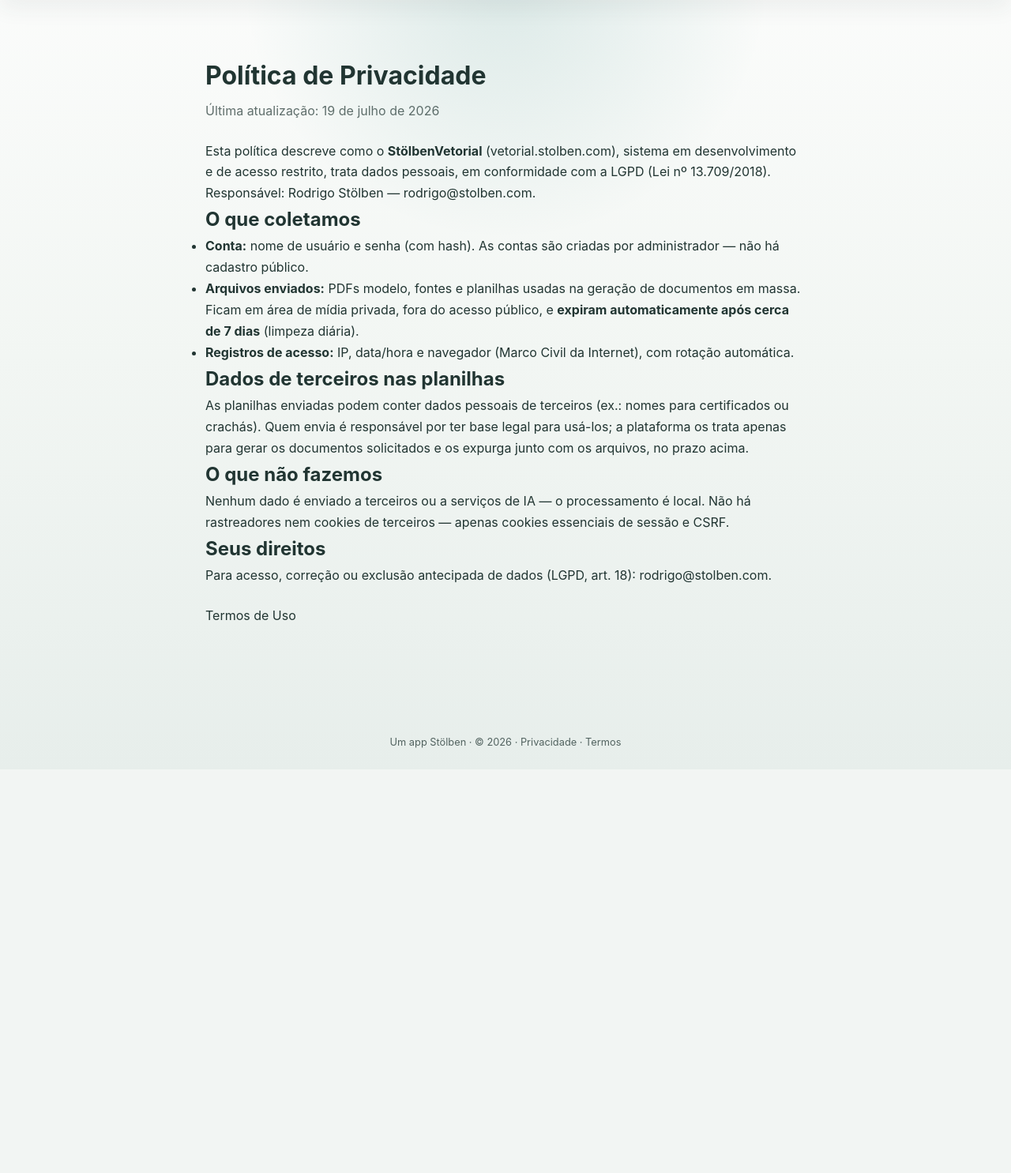
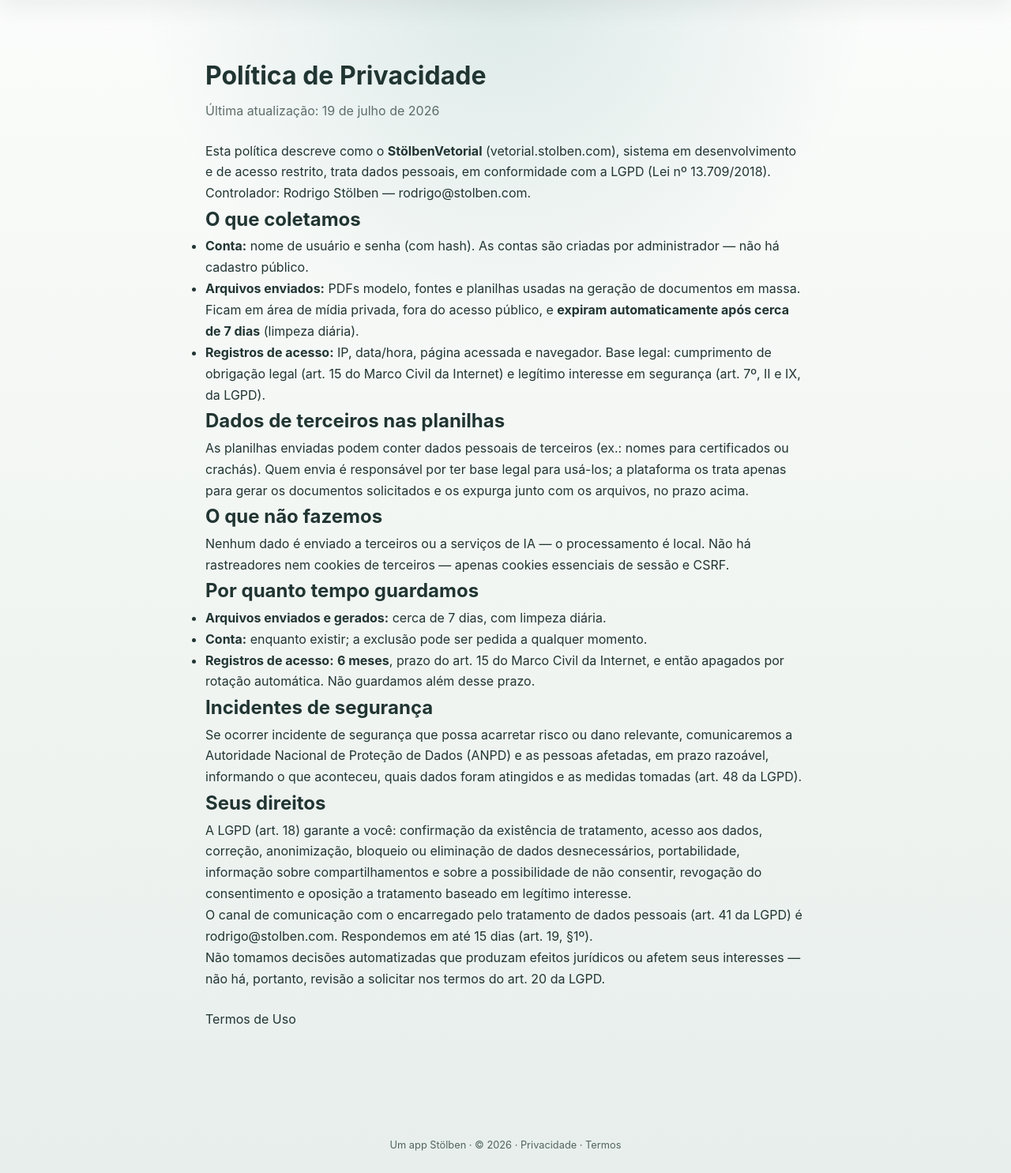
Before and after one commit to rigst/sistema_vetorial, a Django app: page /privacidade/ in a window 1280 px wide. Shown: the part 31-1516 px from the top of the page at 79% size. Before the commit the page ends 978 px from the top, so only its background shows below. Run offline with Django 5.2, Linux system fonts and the light colour scheme; parts of the project's set-up code (start-up, migrations or seed data) failed here and were passed over.

Commit message:
Completa os textos legais após revisão de LGPD
- Prazo de guarda dos registros de acesso explicitado em 6 meses, com a base
  legal do art. 15 do Marco Civil e a ressalva de que não guardamos além disso.
- Dever de comunicar incidente de segurança à ANPD e aos titulares (art. 48).
- Rol do art. 18 completo, canal do encarregado (art. 41) e prazo do art. 19.
- "Responsável" passa a "controlador", que é o termo da lei (art. 5º, VI).
- Nos Termos, a relação controlador/operador quanto aos dados de terceiros nas
  planilhas passa a dizer expressamente que os Termos e a Política constituem o
  instrumento do art. 39.

Co-Authored-By: Claude Opus 5 <noreply@anthropic.com>

```diff
--- a/templates/legal/privacidade.html
+++ b/templates/legal/privacidade.html
@@ -6,13 +6,13 @@
   <h1 style="margin-bottom:.25rem">Política de Privacidade</h1>
   <p style="opacity:.7;margin-bottom:1.5rem">Última atualização: 19 de julho de 2026</p>
 
-  <p>Esta política descreve como o <strong>StölbenVetorial</strong> (vetorial.stolben.com), sistema em desenvolvimento e de acesso restrito, trata dados pessoais, em conformidade com a LGPD (Lei nº 13.709/2018). Responsável: Rodrigo Stölben — <a href="mailto:rodrigo@stolben.com">rodrigo@stolben.com</a>.</p>
+  <p>Esta política descreve como o <strong>StölbenVetorial</strong> (vetorial.stolben.com), sistema em desenvolvimento e de acesso restrito, trata dados pessoais, em conformidade com a LGPD (Lei nº 13.709/2018). Controlador: Rodrigo Stölben — <a href="mailto:rodrigo@stolben.com">rodrigo@stolben.com</a>.</p>
 
   <h2>O que coletamos</h2>
   <ul>
     <li><strong>Conta:</strong> nome de usuário e senha (com hash). As contas são criadas por administrador — não há cadastro público.</li>
     <li><strong>Arquivos enviados:</strong> PDFs modelo, fontes e planilhas usadas na geração de documentos em massa. Ficam em área de mídia privada, fora do acesso público, e <strong>expiram automaticamente após cerca de 7 dias</strong> (limpeza diária).</li>
-    <li><strong>Registros de acesso:</strong> IP, data/hora e navegador (Marco Civil da Internet), com rotação automática.</li>
+    <li><strong>Registros de acesso:</strong> IP, data/hora, página acessada e navegador. Base legal: cumprimento de obrigação legal (art. 15 do Marco Civil da Internet) e legítimo interesse em segurança (art. 7º, II e IX, da LGPD).</li>
   </ul>
 
   <h2>Dados de terceiros nas planilhas</h2>
@@ -21,8 +21,20 @@
   <h2>O que não fazemos</h2>
   <p>Nenhum dado é enviado a terceiros ou a serviços de IA — o processamento é local. Não há rastreadores nem cookies de terceiros — apenas cookies essenciais de sessão e CSRF.</p>
 
+  <h2>Por quanto tempo guardamos</h2>
+  <ul>
+    <li><strong>Arquivos enviados e gerados:</strong> cerca de 7 dias, com limpeza diária.</li>
+    <li><strong>Conta:</strong> enquanto existir; a exclusão pode ser pedida a qualquer momento.</li>
+    <li><strong>Registros de acesso:</strong> <strong>6 meses</strong>, prazo do art. 15 do Marco Civil da Internet, e então apagados por rotação automática. Não guardamos além desse prazo.</li>
+  </ul>
+
+  <h2>Incidentes de segurança</h2>
+  <p>Se ocorrer incidente de segurança que possa acarretar risco ou dano relevante, comunicaremos a Autoridade Nacional de Proteção de Dados (ANPD) e as pessoas afetadas, em prazo razoável, informando o que aconteceu, quais dados foram atingidos e as medidas tomadas (art. 48 da LGPD).</p>
+
   <h2>Seus direitos</h2>
-  <p>Para acesso, correção ou exclusão antecipada de dados (LGPD, art. 18): <a href="mailto:rodrigo@stolben.com">rodrigo@stolben.com</a>.</p>
+  <p>A LGPD (art. 18) garante a você: confirmação da existência de tratamento, acesso aos dados, correção, anonimização, bloqueio ou eliminação de dados desnecessários, portabilidade, informação sobre compartilhamentos e sobre a possibilidade de não consentir, revogação do consentimento e oposição a tratamento baseado em legítimo interesse.</p>
+  <p>O canal de comunicação com o encarregado pelo tratamento de dados pessoais (art. 41 da LGPD) é <a href="mailto:rodrigo@stolben.com">rodrigo@stolben.com</a>. Respondemos em até 15 dias (art. 19, §1º).</p>
+  <p>Não tomamos decisões automatizadas que produzam efeitos jurídicos ou afetem seus interesses — não há, portanto, revisão a solicitar nos termos do art. 20 da LGPD.</p>
 
   <p style="margin-top:1.5rem"><a href="{% url 'termos' %}">Termos de Uso</a></p>
 </div>
--- a/templates/legal/termos.html
+++ b/templates/legal/termos.html
@@ -18,6 +18,9 @@
     <li>Fontes tipográficas enviadas devem estar devidamente licenciadas para o uso pretendido.</li>
   </ul>
 
+  <h2>Dados de terceiros e o papel de cada um</h2>
+  <p>Quanto aos dados pessoais de terceiros contidos nas planilhas que você envia, <strong>você é o controlador</strong> e a plataforma atua como <strong>operadora</strong>, tratando-os apenas para gerar os documentos que você solicita. Estes Termos e a <a href="{% url 'privacidade' %}">Política de Privacidade</a> constituem o instrumento dessa relação, para os fins do art. 39 da LGPD. Os arquivos são eliminados na expiração automática; você pode removê-los antes, a qualquer momento, no próprio sistema.</p>
+
   <h2>Uso aceitável</h2>
   <p>A conta é pessoal e intransferível. É proibido usar o serviço para fins ilícitos, gerar documentos fraudulentos ou sobrecarregar a infraestrutura.</p>
 
```
